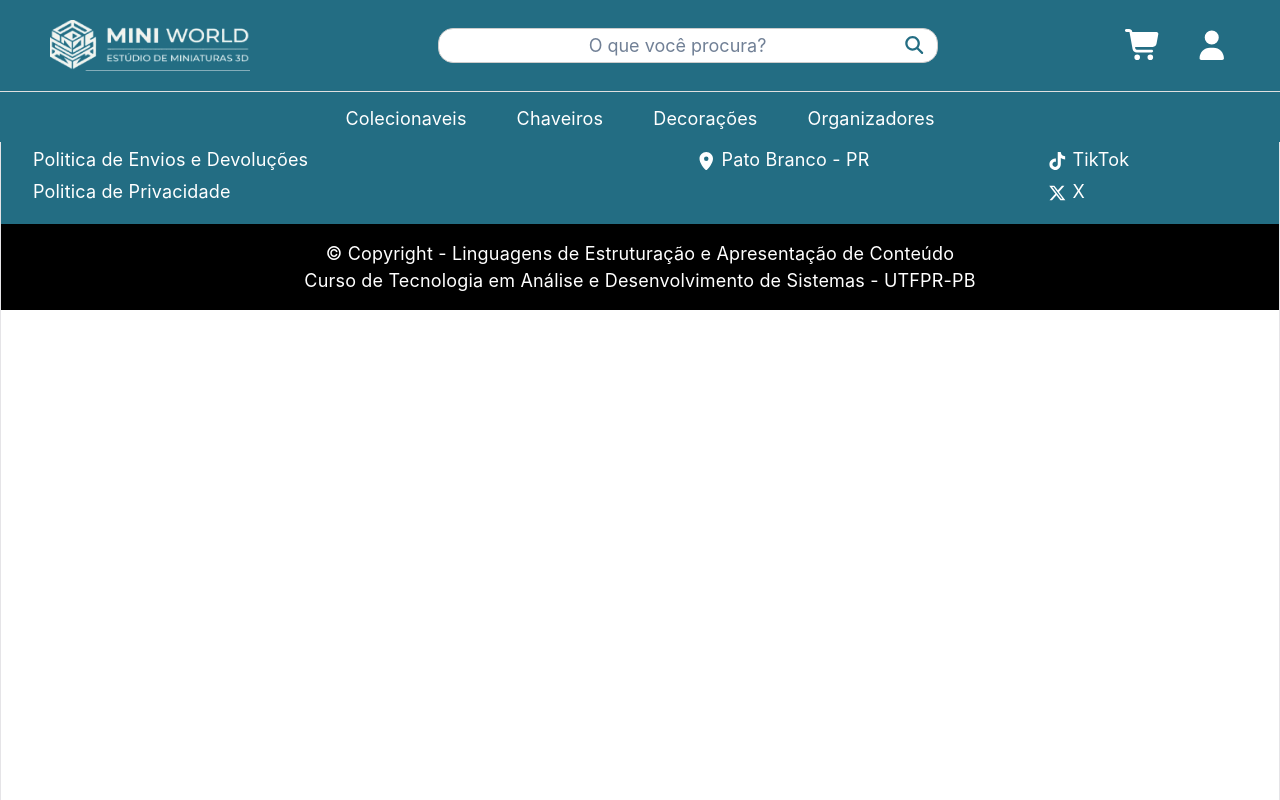
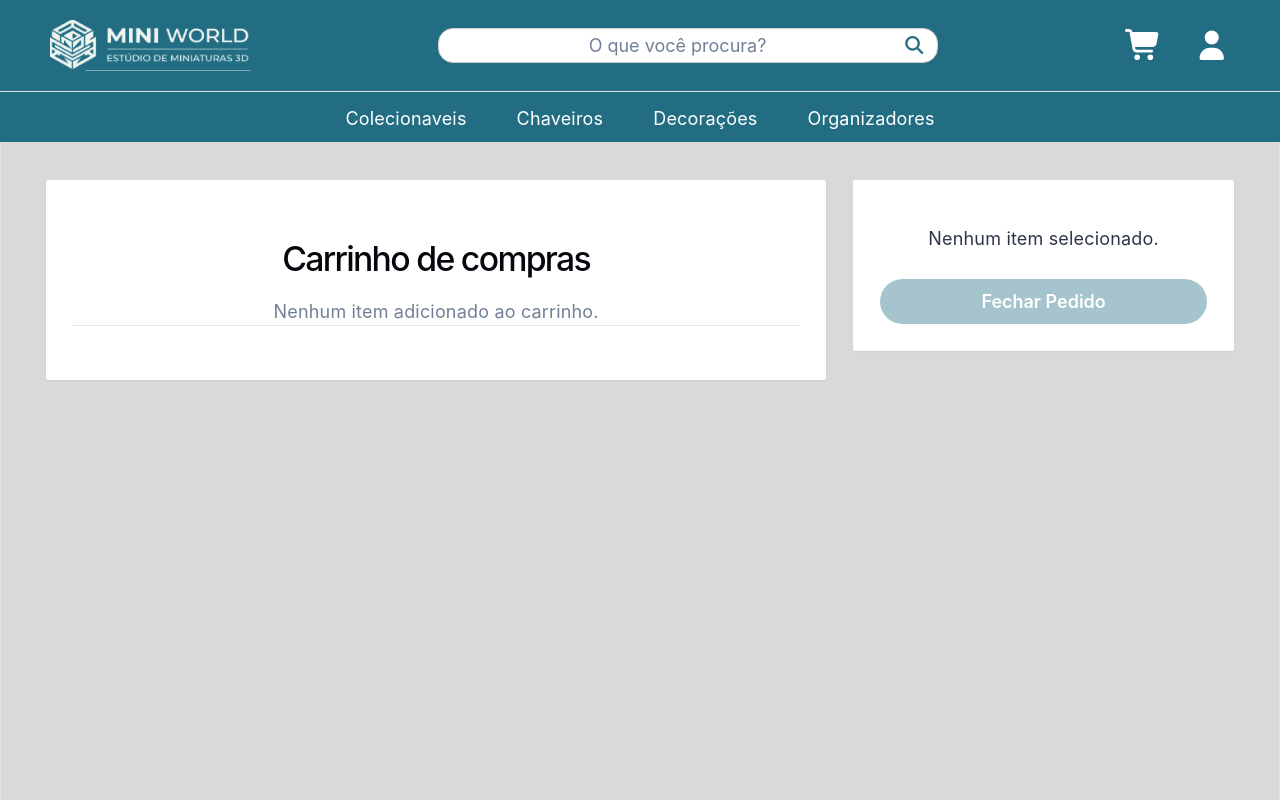
Before and after one commit to Paulox97/ProjetoFinalLAEC, a React (Vite) app in the folder projeto-final/: page /carrinho in a window 1280 px wide. Shown: the top 800 px of the page. Built offline with nearby package versions, Linux system fonts and the light colour scheme.

Commit message:
adição do carrinho

```diff
--- a/projeto-final/package.json
+++ b/projeto-final/package.json
@@ -10,6 +10,7 @@
     "preview": "vite preview"
   },
   "dependencies": {
+    "@chakra-ui/icons": "^2.2.4",
     "@chakra-ui/react": "^2.10.10",
     "@emotion/react": "^11.14.0",
     "@emotion/styled": "^11.14.1",
--- a/projeto-final/src/App.jsx
+++ b/projeto-final/src/App.jsx
@@ -6,17 +6,22 @@ import { Home } from './pages/Home';
 import { Login } from './pages/Login';
 import Footer from './components/Footer';
 import { DetalhesProdutos } from './components/DetalhesProdutos';
+import { CartProvider } from './hooks/useCart';
+import { Carrinho } from './pages/Carrinho';
 
 function App() {
   return (
     <ChakraProvider>
+      <CartProvider>
         <Header />
         <Routes>
           <Route path="/" element={<Home />} />
           <Route path="/produto/:id" element={<DetalhesProdutos />} />
           <Route path="/login" element={<Login />} />
+          <Route path="/carrinho" element={<Carrinho />} />
         </Routes>
         <Footer />
+      </CartProvider>
     </ChakraProvider>
   );
 }
--- a/projeto-final/src/components/Header.jsx
+++ b/projeto-final/src/components/Header.jsx
@@ -12,9 +12,7 @@ function Header() {
                 <div className="menus">
                     <div className="menu-sup">
                         <div className="logo-pedido">
-                            {/* Criar link para home */}
-                            <img src="../img/logo.png" alt="" className="logo" />
-                            {/* <FontAwesomeIcon icon={faBoxOpen} className="caixa-pedido"/> */}
+                            <Link to="/"><img src="../img/logo.png" alt="" className="logo"/></Link>
                         </div>
                         <div className="barra-pesquisa">
                             <input type="text" placeholder="O que você procura?" />
@@ -22,7 +20,7 @@ function Header() {
                         </div>
                         <div>
                             <ul className="icones-menu">
-                                <li><FontAwesomeIcon icon={faCartShopping} /></li>
+                                <li><Link to="/carrinho"><FontAwesomeIcon icon={faCartShopping}/></Link></li>
                                 <li><Link to="/login"><FontAwesomeIcon icon={faUser} /></Link></li>
                             </ul>
                         </div>
@@ -33,8 +31,6 @@ function Header() {
                             <li><a href="">Chaveiros</a></li>
                             <li><a href="">Decorações</a></li>
                             <li><a href="">Organizadores</a></li>
-{/*                             <li><a href="">Jogos</a></li>
-                            <li><a href="">Brinquedos</a></li> */}
                         </ul>
                     </div>
                 </div>
--- /dev/null
+++ b/projeto-final/src/hooks/useCart.jsx
@@ -0,0 +1,53 @@
+import { useState, useEffect, createContext, useContext } from "react";
+
+const CartContext = createContext();
+
+export function CartProvider({ children }) {
+    const [cart, setCart] = useState(() => {
+        return JSON.parse(localStorage.getItem("carrinho")) || [];
+    });
+
+    useEffect(() => {
+        localStorage.setItem("carrinho", JSON.stringify(cart));
+    }, [cart]);
+
+    const addProductCart = (product) => {
+        const exists = cart.find((p) => p.id === product.id);
+        if (exists) {
+            setCart(cart.map((p) => p.id === product.id ? { ...p, quantidade: p.quantidade + 1 } : p));
+            return false;
+        } else {
+            setCart([...cart, { ...product, quantidade: 1 }]);
+            return true;
+        }
+    };
+
+    const removeProductCart = (productId) => {
+        setCart(cart.filter((p) => p.id !== productId));
+    };
+
+
+    const updateQuantity = (productId, action) => {
+        setCart(cart.map((p) => {
+            if (p.id === productId) {
+                const novaQtd = action === "incrementar" ? p.quantidade + 1 : p.quantidade - 1;
+                return { ...p, quantidade: novaQtd < 1 ? 1 : novaQtd };
+            }
+            return p;
+        }));
+};
+
+    return (
+        <CartContext.Provider value={{ cart, addProductCart, removeProductCart, updateQuantity }}>
+            {children}
+        </CartContext.Provider>
+    );
+}
+
+export function useCart(){
+    const context = useContext(CartContext);
+    if (!context) {
+        throw new Error("useCart deve ser usado dentro de um CartProvider");
+    }
+    return context;
+}
--- a/projeto-final/src/pages/Carrinho.jsx
+++ b/projeto-final/src/pages/Carrinho.jsx
@@ -0,0 +1,115 @@
+import React from "react";
+import { useCart } from "../hooks/useCart";
+import { Link } from "react-router-dom";
+import { Box, Flex, Heading, Text, Checkbox, Image, Button, IconButton, HStack, Stack, Divider } from "@chakra-ui/react";
+import { AddIcon, MinusIcon } from "@chakra-ui/icons";
+
+export function Carrinho() {
+    const { cart, removeProductCart, updateQuantity } = useCart();
+
+    const totalPix = cart.reduce((acc, p) => acc + (p.preco * 0.9 * p.quantidade), 0);
+    const totalNormal = cart.reduce((acc, p) => acc + (p.preco * p.quantidade), 0);
+
+    return (
+        <Box bg="#D9D9D9" minH="100vh" pt="180px" pb="10" px={{ base: 4, md: 10}}>
+
+            <Flex maxW="1200px" mx="auto" direction={{ base: "column", lg: "row"}} gap="6" align="flex-start">
+
+                {/* Coluna esquerda */}
+                <Box bg="white" flex="2" w="100%" borderRadius="sm" p="6" boxShadow="sm">
+
+                    <Heading as="h1" size="lg" mb="2" fontWeight="500">
+                        Carrinho de compras
+                    </Heading>
+
+                    {cart.length === 0 ? (
+                        <Text color="gray.500" mt="4">Nenhum item adicionado ao carrinho.</Text>
+                    ) : (
+                        <Text fontSize="sm" color="gray.500" mb="4">Nenhum item selecionado.</Text>
+                    )}
+
+                    <Divider borderColor="gray.300" mb="6" />
+
+                    {/* Mapeamento itens carrinho */}
+
+                    <Stack spacing="6">
+                        {cart.map((p) => (
+                            <Box key={p.id}>
+                                <Flex direction={{ base: "column", md: "row" }} align="center" justify="space-between" gap="4">
+
+                                    {/* checkbox, imagem e texto */}
+
+                                    <Flex align="center" gap="4" flex="1">
+                                        <Checkbox colorScheme="teal" size="lg" />
+                                        <Image src={p.imagem || "../img/logo.png"} alt={p.nome} boxSize="100px" objectFit="cover" borderRadius="md" />
+                                        <Box>
+                                            <Text fontWeight="bold" fontSize="sm" noOfLines={2}>
+                                                {p.nome || "Nome do produto"}
+                                            </Text>
+                                            <Text fontSize="xs" color="orange.400" mt="1">
+                                                Estimativa de envio de 4 a 5 dias
+                                            </Text>
+                                            <Text fontSize="xs" color="gray.600" mt="1">
+                                                Entrega: 20 a 24 de maio.
+                                            </Text>
+
+                                            <HStack mt="3" spacing="4">
+                                                <HStack maxW="120px" border="1px solid" borderColor="gray.300" borderRadius="md" px="2" py="0.5">
+                                                    <IconButton
+                                                        size="xs" variant="ghost" icon={<MinusIcon w={2} h={2} />}
+                                                        onClick={() => updateQuantity(p.id, "decrementar")}
+                                                    />
+                                                    <Text fontSize="sm" w="20px" textAlign="center">{p.quantidade}</Text>
+                                                    <IconButton
+                                                        size="xs" variant="ghost" icon={<AddIcon w={2} h={2} />}
+                                                        onClick={() => updateQuantity(p.id, "incrementar")}
+                                                    />
+                                                </HStack>
+                                                <Button
+                                                    variant="link" size="xs" color="gray.500" fontWeight="normal"
+                                                    onClick={() => removeProductCart(p.id)}
+                                                >
+                                                    Excluir
+                                                </Button>
+                                            </HStack>
+                                        </Box>
+                                    </Flex>
+
+                                    <Box textAlign={{ base: "left", md: "right" }} minW="150px">
+                                        <Text fontSize="2xl" fontWeight="bold" color="#236D83">
+                                            R$ {(p.preco * p.quantidade).toFixed(2)}
+                                        </Text>
+                                        <Text fontSize="sm" fontWeight="bold" color="#319795">
+                                            R$ {((p.preco * 0.9) * p.quantidade).toFixed(2)} no Pix
+                                        </Text>
+                                    </Box>
+                                </Flex>
+                                <Divider borderColor="gray.200" mt="6"/>
+                            </Box>
+                        ))}
+                    </Stack>
+                </Box>
+
+                    {/* Caixa direita */}
+
+                <Box bg="white" flex="0.9" w="100%" borderRadius="sm" p="6" boxShadow="sm" position={{ lg: "sticky" }} top="140px">
+                    {cart.length === 0 ? (
+                        <Text fontSize="md" textAlign="center" py="4" color="gray.700">
+                            Nenhum item selecionado.
+                        </Text>
+                    ) : (
+                        <Box mb="4">
+                            <Text fontSize="sm" color="gray.600">Subtotal ({cart.length} itens):</Text>
+                            <Text fontSize="xl" fontWeight="bold" color="#236D83">R$ {totalNormal.toFixed(2)}</Text>
+                            <Text fontSize="md" color="teal.500" fontWeight="semibold">Ou R$ {totalPix.toFixed(2)} no Pix</Text>
+                        </Box>
+                    )}
+
+                    <Button w="100%" bg="#236D83" color="white" borderRadius="full" size="md" mt="2" _hover={{ bg: "#1a5263"}} isDisabled={cart.length === 0}>
+                        Fechar Pedido
+                    </Button>
+                </Box>
+            </Flex>
+        </Box>
+    );
+}
```
Also changed, not shown: 1 other file (tests, documents, lock files or other folders). Lines whose indentation alone changed are shown as unchanged.
